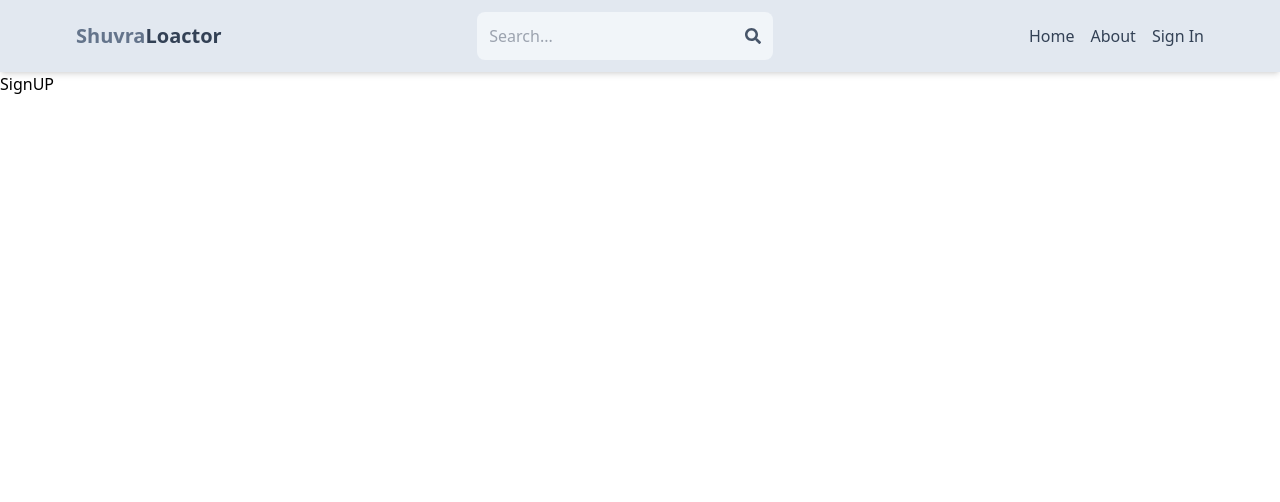
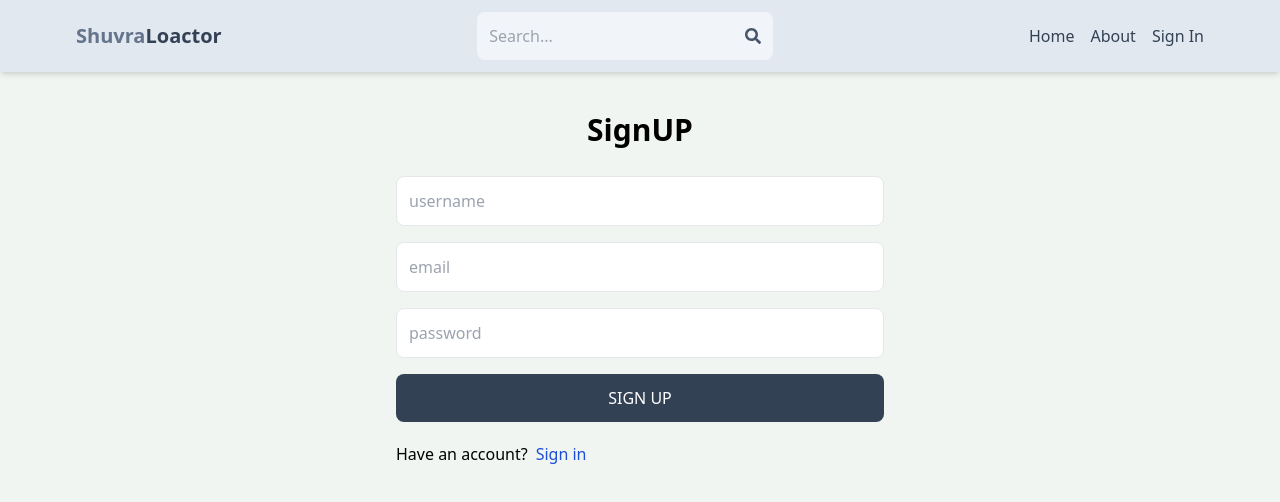
Before and after one commit to shuvra442/MARN-LOCATOR, a React (Vite) app: page /signup in a window 1280 px wide. Shown: the top 502 px of the page. Built offline with nearby package versions, Linux system fonts and the light colour scheme.

Commit message:
complete signup page ui

```diff
--- a/src/index.css
+++ b/src/index.css
@@ -1,3 +1,7 @@
 @tailwind base;
 @tailwind components;
 @tailwind utilities;
+
+body{
+  background-color: rgb(241, 245, 241);
+}
--- a/src/pages/SignUp.jsx
+++ b/src/pages/SignUp.jsx
@@ -1,9 +1,46 @@
-import React from 'react'
+import React from "react";
+import { Link } from "react-router-dom";
 
 export default function SignUp() {
   return (
-    <div>
-      <h1>SignUP</h1>
+    <div className="p-3 max-w-lg mx-auto">
+      <h1 className="text-3xl text-center font-semibold my-7">SignUP</h1>
+
+      <form className="flex flex-col gap-4">
+        <input
+          type="text"
+          placeholder="username"
+          className="border p-3 rounded-lg"
+          id="username"
+        />
+
+        <input
+          type="email"
+          placeholder="email"
+          className="border p-3 rounded-lg"
+          id="email"
+        />
+
+        <input
+          type="password"
+          placeholder="password"
+          className="border p-3 rounded-lg"
+          id="password"
+        />
+
+        <button
+          className="bg-slate-700 text-white p-3 rounded-lg uppercase hover:opacity-95
+        disabled:opacity-80">
+          sign up
+        </button>
+      </form>
+
+      <div className="flex gap-2 mt-5">
+        <p>Have an account?</p>
+        <Link to={"/signin"}>
+          <span className="text-blue-700">Sign in</span>
+        </Link>
+      </div>
     </div>
-  )
+  );
 }
```
